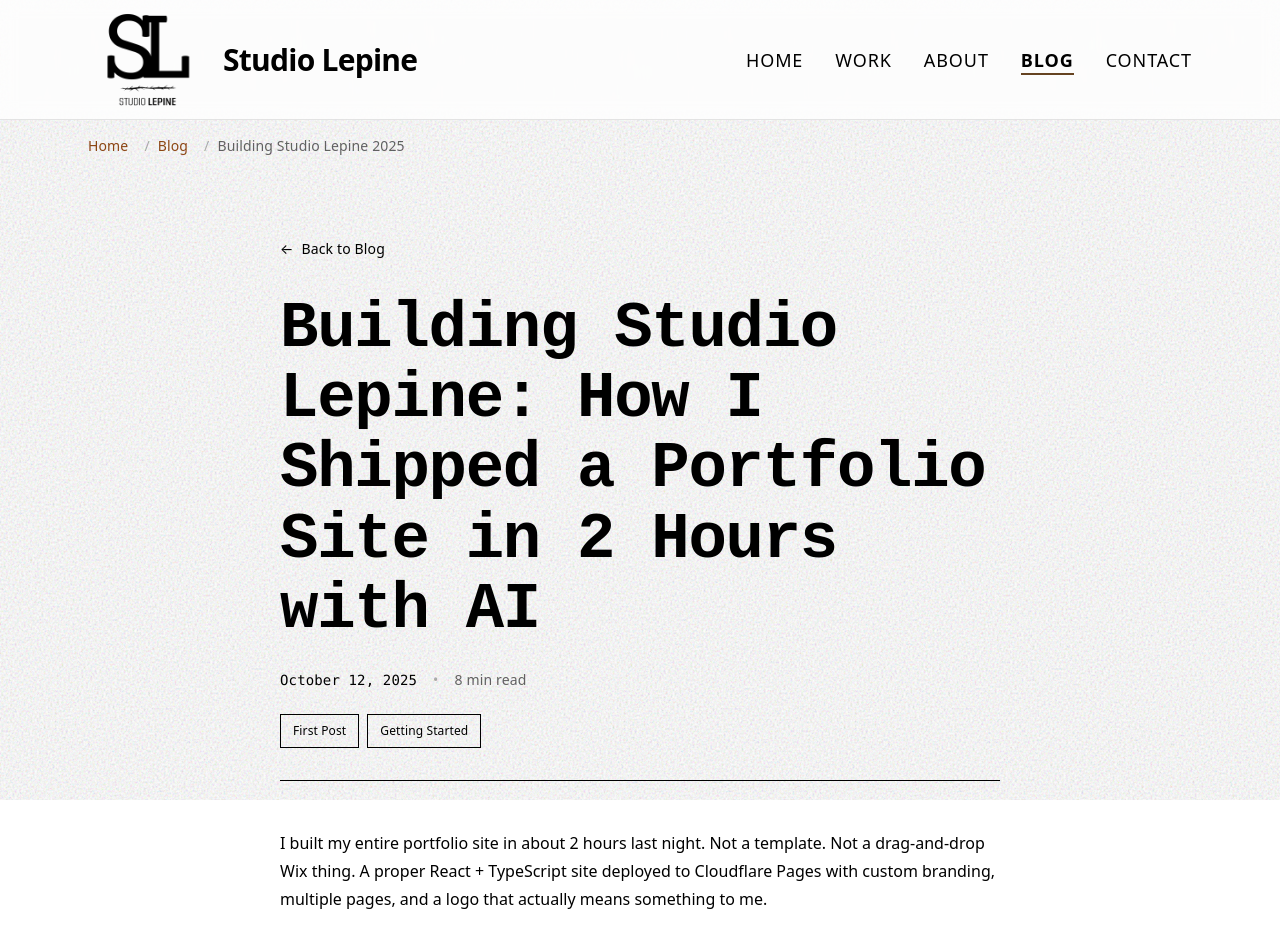
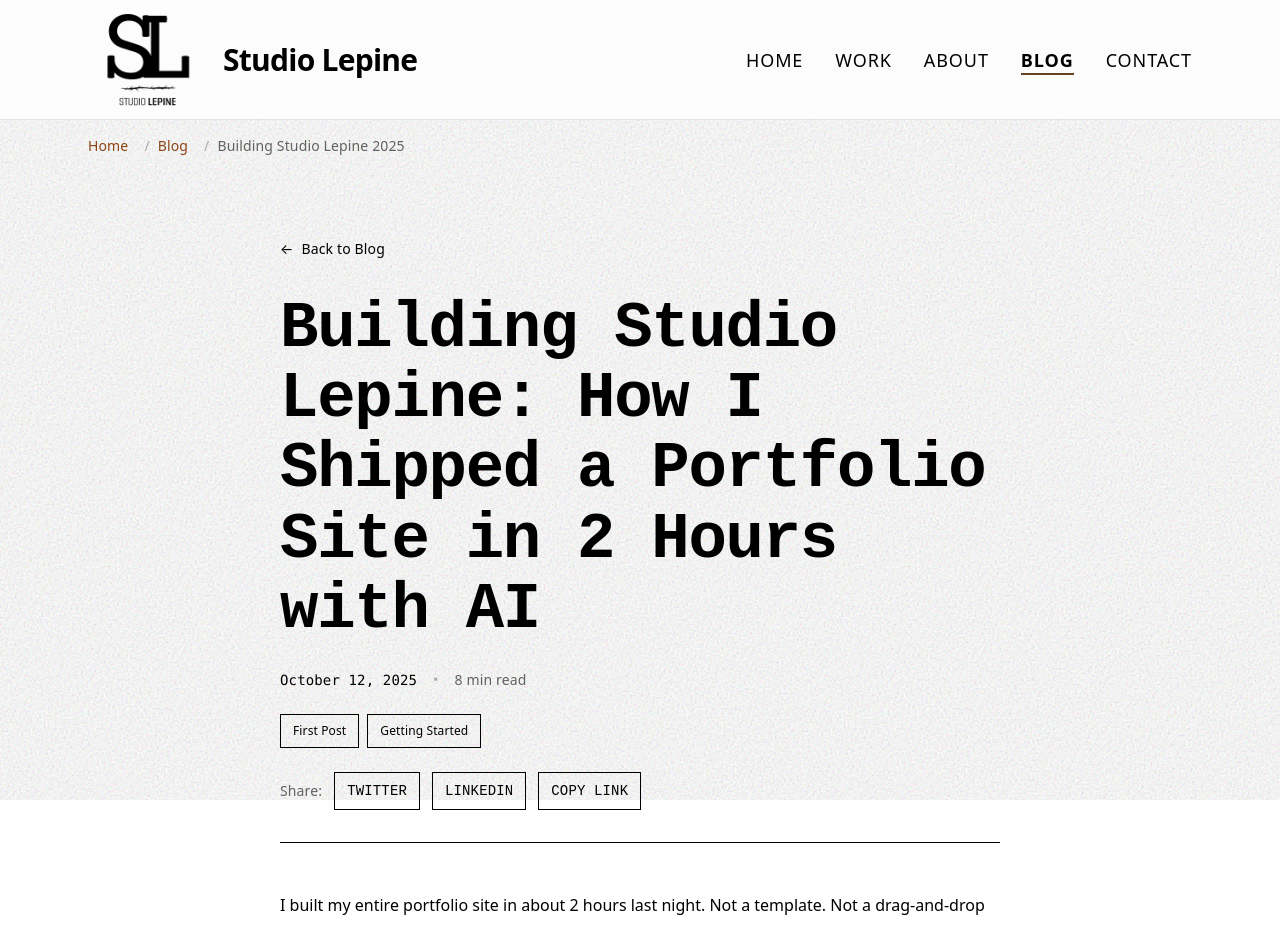
Before and after one commit to Voqii/StudioLepine, a React (Vite) app: page /blog/building-studio-lepine-2025 in a window 1280 px wide. Shown: the top 925 px of the page. Built offline with nearby package versions, Linux system fonts and the light colour scheme; a web font is replaced by a local one.

Commit message:
add: sharing feature to blogs

```diff
--- a/src/pages/BlogPost.tsx
+++ b/src/pages/BlogPost.tsx
@@ -39,6 +39,50 @@ export default function BlogPost() {
         return `<p>${trimmed.replace(/\n/g, '<br>')}</p>`;
       })
       .join('\n');
+  };
+
+  // Share functionality
+  const currentUrl = `https://lepine.biz/blog/${id}`;
+  const shareTitle = post.title;
+  const shareText = post.excerpt;
+
+  const handleShare = (platform: 'twitter' | 'linkedin' | 'native') => {
+    const encodedUrl = encodeURIComponent(currentUrl);
+    const encodedTitle = encodeURIComponent(shareTitle);
+    const encodedText = encodeURIComponent(shareText);
+
+    switch (platform) {
+      case 'twitter':
+        window.open(
+          `https://twitter.com/intent/tweet?url=${encodedUrl}&text=${encodedTitle}`,
+          '_blank',
+          'width=550,height=420'
+        );
+        break;
+      case 'linkedin':
+        window.open(
+          `https://www.linkedin.com/sharing/share-offsite/?url=${encodedUrl}`,
+          '_blank',
+          'width=550,height=420'
+        );
+        break;
+      case 'native':
+        if (navigator.share) {
+          navigator.share({
+            title: shareTitle,
+            text: shareText,
+            url: currentUrl,
+          }).catch(() => {
+            // User cancelled or error occurred
+          });
+        }
+        break;
+    }
+  };
+
+  const copyToClipboard = () => {
+    navigator.clipboard.writeText(currentUrl);
+    // You could add a toast notification here
   };
 
   return (
@@ -102,6 +146,41 @@ export default function BlogPost() {
               </span>
             ))}
           </div>
+
+          {/* Share buttons */}
+          <div className="mt-6 flex items-center gap-3">
+            <span className="font-mono text-sm text-black/60">Share:</span>
+            <button
+              onClick={() => handleShare('twitter')}
+              className="font-mono text-sm px-3 py-2 border border-sky/30 hover:bg-sky/10 transition-colors"
+              aria-label="Share on Twitter"
+            >
+              Twitter
+            </button>
+            <button
+              onClick={() => handleShare('linkedin')}
+              className="font-mono text-sm px-3 py-2 border border-sky/30 hover:bg-sky/10 transition-colors"
+              aria-label="Share on LinkedIn"
+            >
+              LinkedIn
+            </button>
+            <button
+              onClick={copyToClipboard}
+              className="font-mono text-sm px-3 py-2 border border-sky/30 hover:bg-sky/10 transition-colors"
+              aria-label="Copy link"
+            >
+              Copy Link
+            </button>
+            {navigator.share && (
+              <button
+                onClick={() => handleShare('native')}
+                className="font-mono text-sm px-3 py-2 border border-sky/30 hover:bg-sky/10 transition-colors"
+                aria-label="Share"
+              >
+                Share
+              </button>
+            )}
+          </div>
         </motion.header>
 
         {/* Post content */}
```
